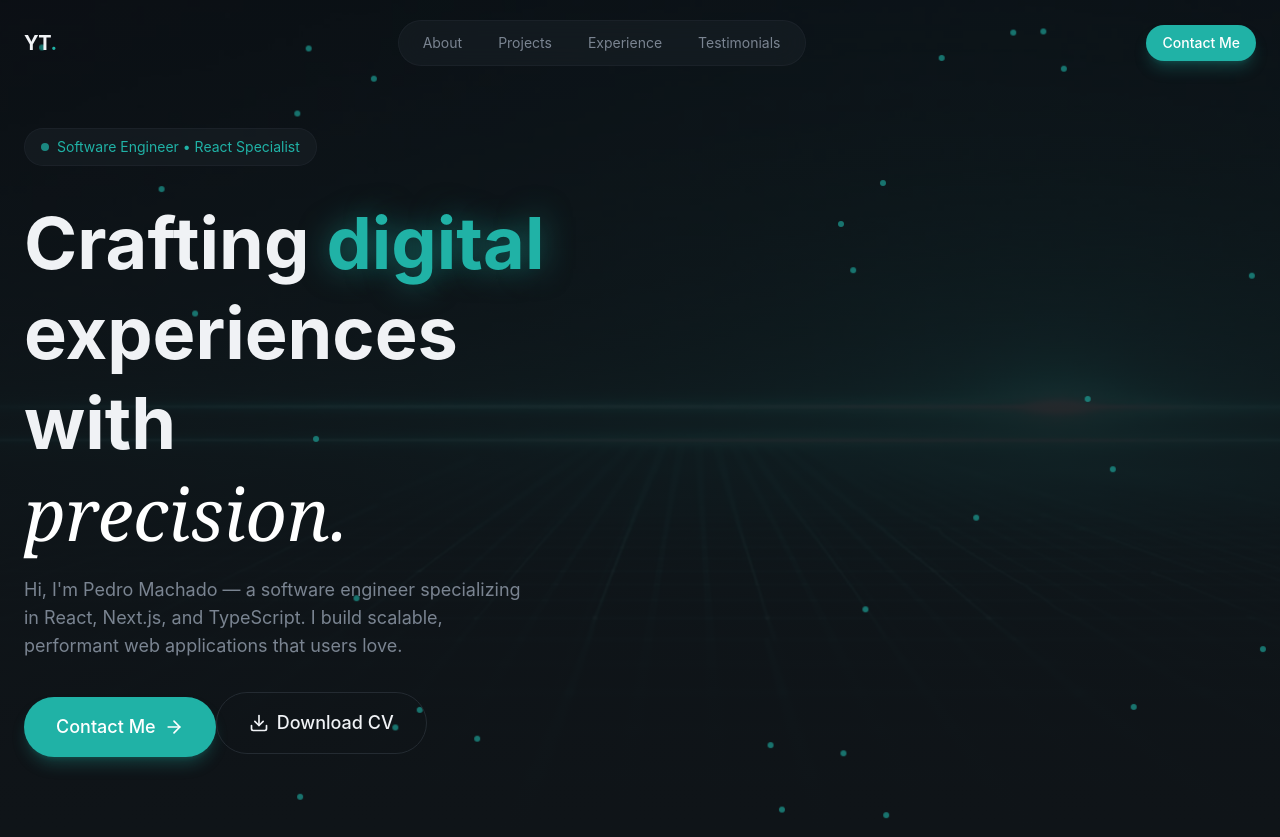
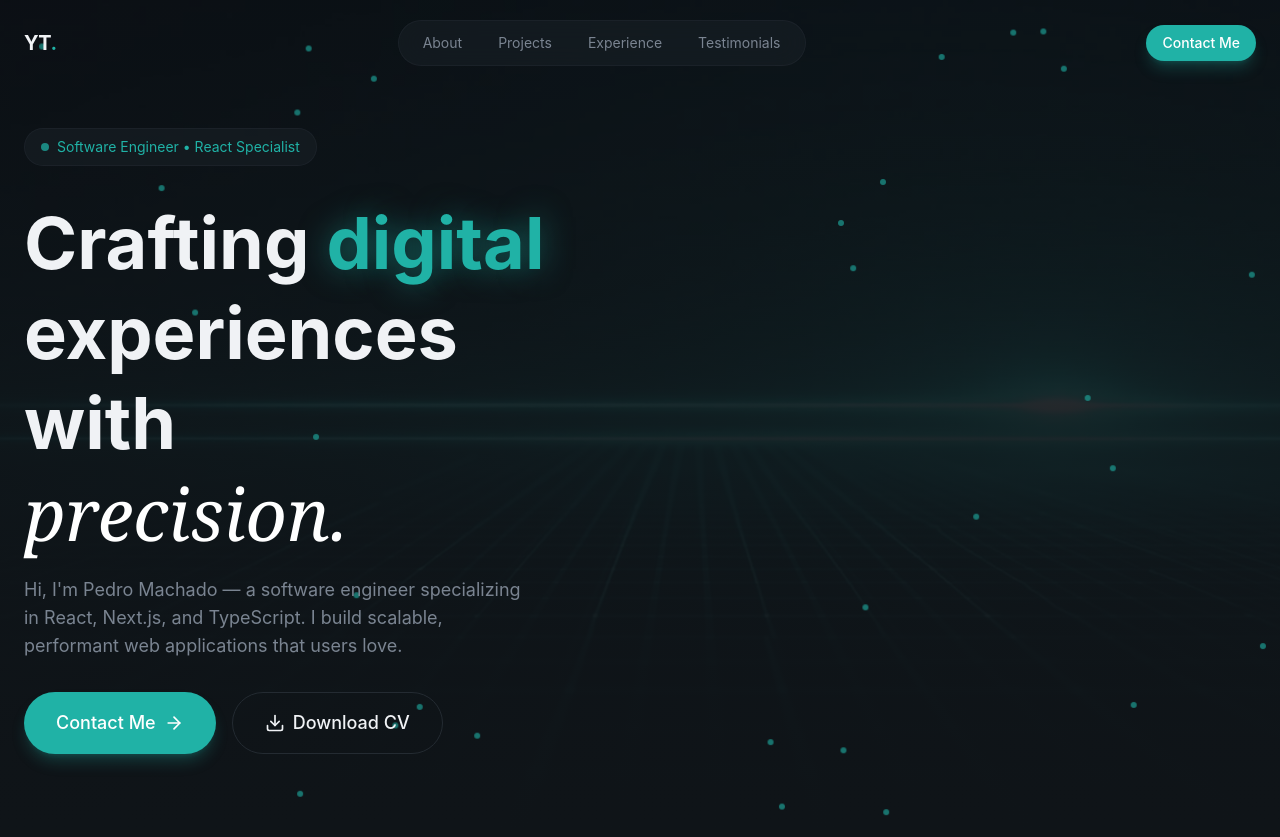
Before and after one commit to yohannesteferi715/personal-portfolio-website-project, a React (Vite) app: page / in a window 1280 px wide. Built offline with nearby package versions, Linux system fonts and the light colour scheme.

Commit message:
feat: add animated border button component

```diff
--- a/src/sections/Hero.jsx
+++ b/src/sections/Hero.jsx
@@ -63,7 +63,7 @@ export const Hero = () => {
                   </p>
                </div>
                {/* CTAs */}
-               <div>
+               <div className='flex flex-wrap gap-4 animate-fade-in animation-delay-300'>
                  <Button size="lg">
                 Contact Me <ArrowRight className="w-5 h-5" />
               </Button>
```
